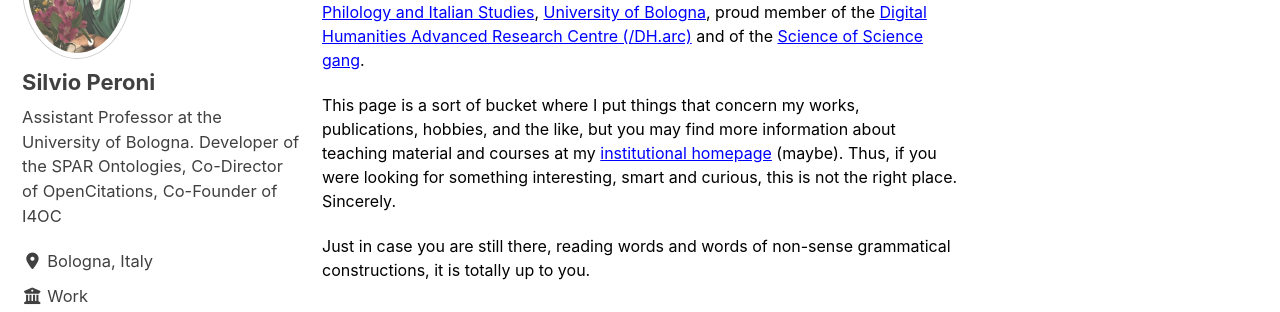
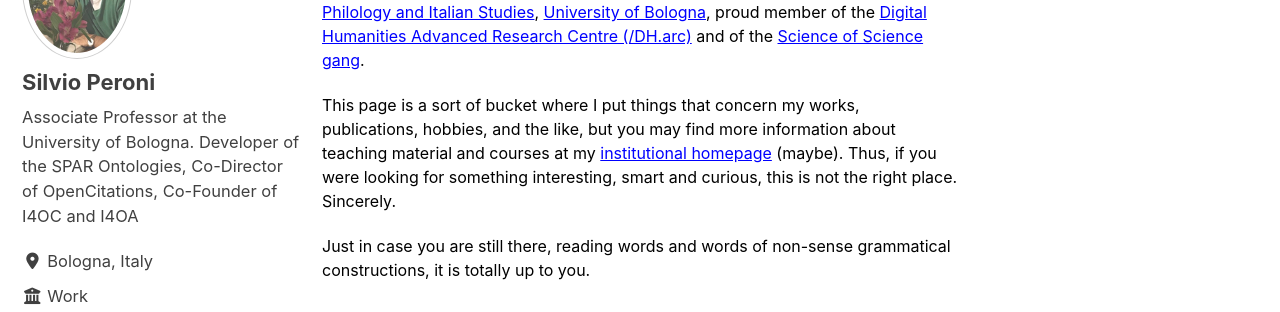
Before and after one commit to essepuntato/essepuntato.github.io, a Jekyll site: the page built from _pages/index.md, in a window 1280 px wide. Shown: the part 194-506 px from the top of the page. Built offline with Jekyll 4.4.1, drawn with Linux system fonts in a browser that asks for light colours; cached includes are drawn as plain includes; nearby versions of some CDN libraries.

Commit message:
Update _config.yml

```diff
--- a/_config.yml
+++ b/_config.yml
@@ -109,7 +109,7 @@
 author:
   name             : "Silvio Peroni"
   avatar           : "/assets/img/p.png"
-  bio              : "Assistant Professor at the University of Bologna. Developer of the SPAR Ontologies, Co-Director of OpenCitations, Co-Founder of I4OC"
+  bio              : "Associate Professor at the University of Bologna. Developer of the SPAR Ontologies, Co-Director of OpenCitations, Co-Founder of I4OC and I4OA"
   location         : "Bologna, Italy"
   email            : "essepuntato@gmail.com"
   links:
```
